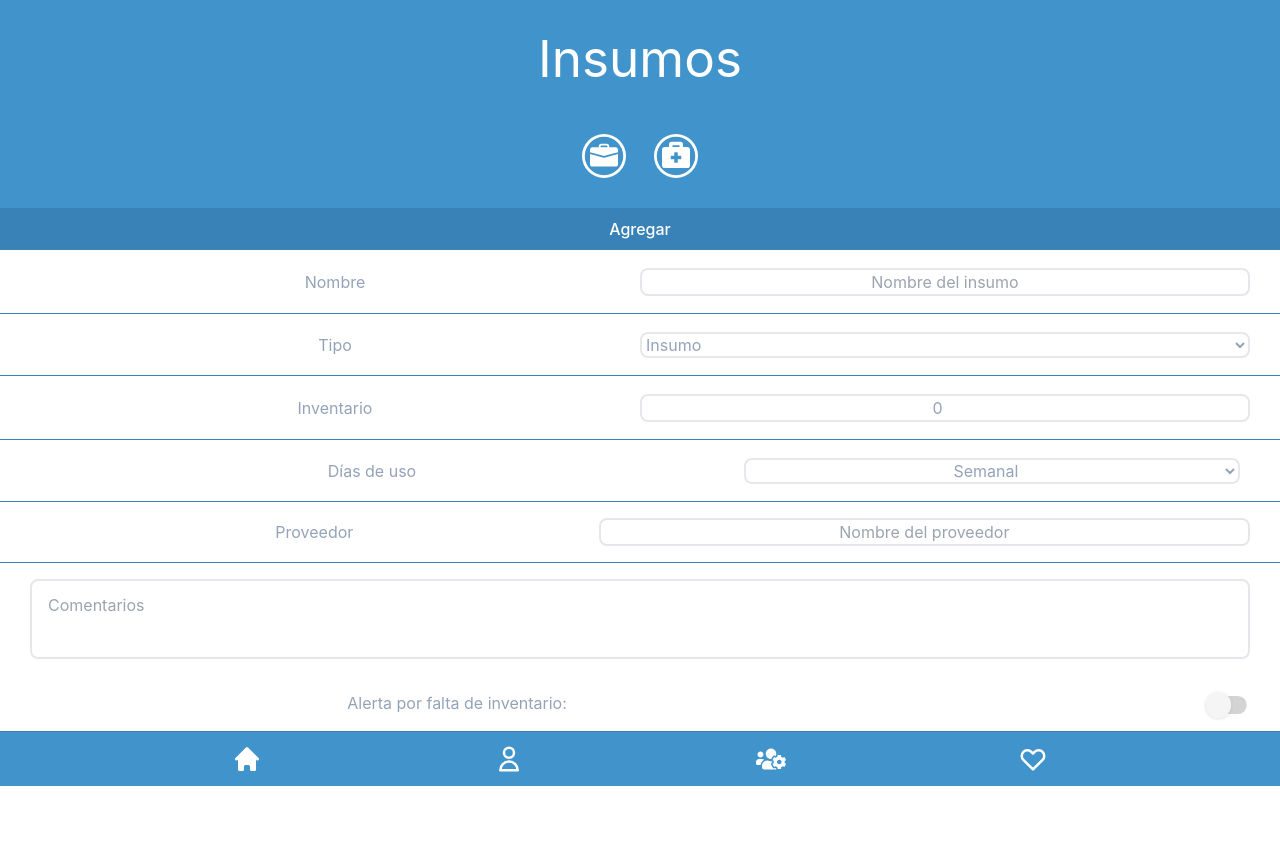
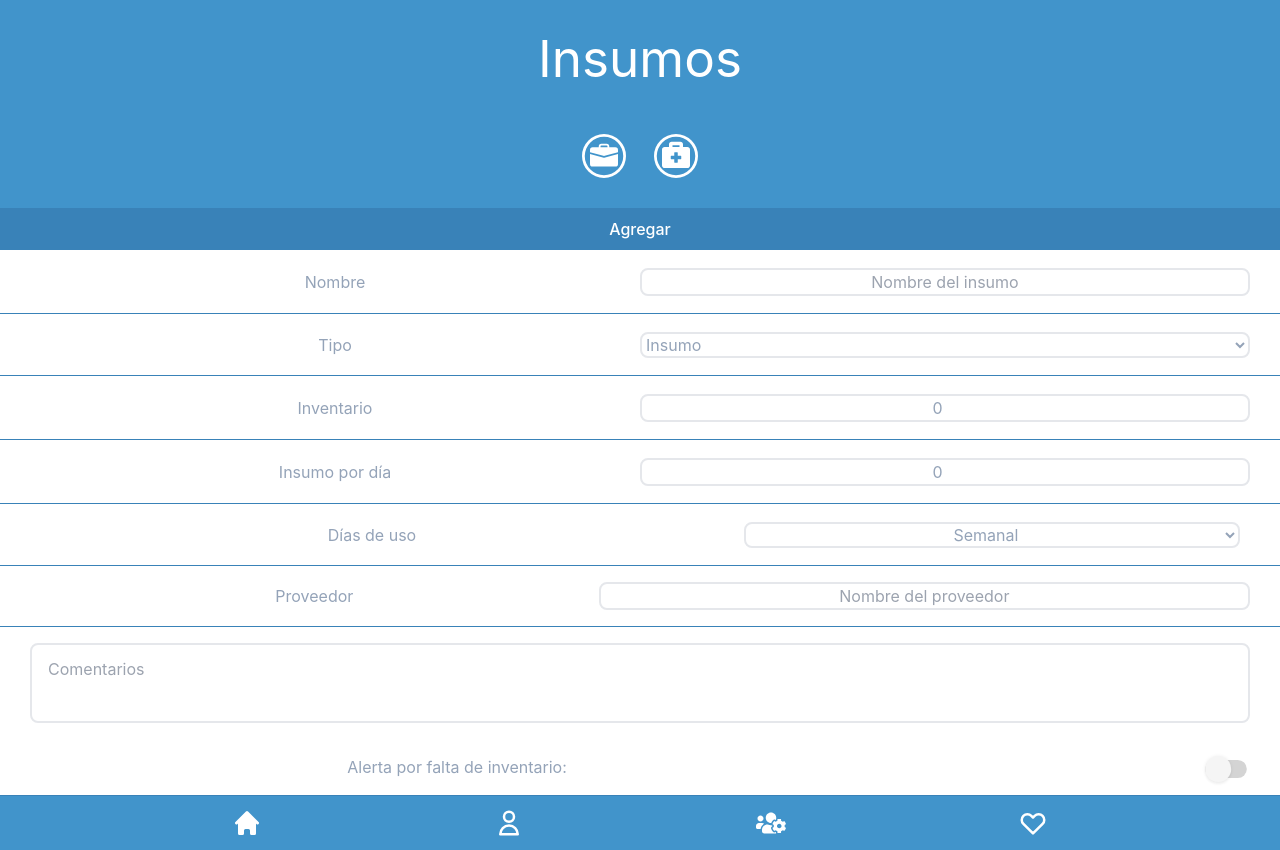
Before and after one commit to ArrascaetaFedericoIgnacio/SANVA-Proyect, a React (Vite) app in the folder client/: page /nuevoInsumo in a window 1280 px wide. Before the commit the page ends 800 px from the top, so only its background shows below. Built offline with nearby package versions, Linux system fonts and the light colour scheme.

Commit message:
Conditional rendering and conditional desabling

```diff
--- a/client/src/components/SuppliesForm.jsx
+++ b/client/src/components/SuppliesForm.jsx
@@ -1,7 +1,7 @@
-import React from 'react'
+import React, { useState } from 'react'
 import { Footer } from './footer.jsx'
 import { Link } from 'react-router-dom'
-import { Formik, Form, Field } from 'formik'
+import { Formik, Form, Field, FormikConsumer } from 'formik'
 import { useNavigate } from 'react-router'
 // import { BiPlusMedical } from 'react-icons/bi'
 import { BsBriefcaseFill, BsCircle } from 'react-icons/bs'
@@ -12,6 +12,7 @@ import axios from 'axios'
 const SuppliesForm = () => {
   const navigate = useNavigate()
 
+  const [type, setType] = useState('')
   const PostInfo = async (values) => {
     try {
       console.log(values)
@@ -59,25 +60,27 @@ const SuppliesForm = () => {
 
   return (
     <div>
-        <header className="w-screen h-52 bg-[#4194cb] text-white flex justify-center items-center flex-col">
-            <h1>Insumos</h1>
+        {/* <header className="w-screen h-52 bg-[#4194cb] text-white flex justify-center items-center flex-col"> */}
+          {/* <FormikConsumer>
+            {values.type === 'service' ? <h1>Servicios</h1> : <h1>Insumos</h1>}
+          </FormikConsumer>
             <div className="flex flex-row space-x-7 mt-12">
             <Link to="/serviceslist">
                 <div>
                 <BsCircle className="w-11 h-11"/>
                 <BsBriefcaseFill className="w-7 h-7 absolute -translate-y-[36px] translate-x-[8px]"/>
                 </div>
-            </Link>
-            {/* <Link to="/AllergiesForm"> */}
-                <div>
+            </Link> */}
+            {/* <Link to="/SuppliesForm"> */}
+                {/* <div>
                 <BsCircle className="w-11 h-11"/>
-                <FaBriefcaseMedical className="w-7 h-7 absolute -translate-y-[38px] translate-x-[8px]"/>
+                <FaBriefcaseMedical className="w-7 h-7 absolute -translate-y-[38px] translate-x-[8px]"/> */}
                 {/* <BiPlusMedical className="w-3 h-3 absolute text-black -translate-y-6 translate-x-5"/> */}
-                </div>
+                {/* </div> */}
             {/* </Link> */}
-            </div>
-        </header>
-        <main>
+            {/* </div> */}
+        {/* </header> */}
+        {/* <main> */}
         <Formik
         initialValues={{
           name: '',
@@ -91,8 +94,30 @@ const SuppliesForm = () => {
         }}
         onSubmit={HandleSubmit}
         validate={validateFields}>
-        {({ isSubmitting }) => (
-        <Form className="text-black bg-white">
+        {({ values, isSubmitting }) => (
+          <Form className="text-black bg-white">
+          <header className="w-screen h-52 bg-[#4194cb] text-white flex justify-center items-center flex-col">
+          <FormikConsumer>
+            {({ values }) => values.type === 'service' ? <h1>Servicios</h1> : <h1>Insumos</h1>}
+          </FormikConsumer>
+            <div className="flex flex-row space-x-7 mt-12">
+            <Link to="/serviceslist">
+                <div>
+                <BsCircle className="w-11 h-11"/>
+                <BsBriefcaseFill className="w-7 h-7 absolute -translate-y-[36px] translate-x-[8px]"/>
+                </div>
+            </Link>
+            {/* <Link to="/SuppliesForm"> */}
+                <div>
+                <BsCircle className="w-11 h-11"/>
+                <FaBriefcaseMedical className="w-7 h-7 absolute -translate-y-[38px] translate-x-[8px]"/>
+                {/* <BiPlusMedical className="w-3 h-3 absolute text-black -translate-y-6 translate-x-5"/> */}
+                </div>
+            {/* </Link> */}
+            </div>
+            </header>
+            <main>
+
             <div className='flex flex-col bg-[#58afdd] text-white bg-white'>
             <button className="py-2 w-full rounded-none text-white bg-[#3982b8]"
                     type="submit">
@@ -140,12 +165,32 @@ const SuppliesForm = () => {
 
                     <Field
                     name='inventory'
+                    disabled={values.type === 'service'}
                     >
                     {({ field, form: { touched, errors }, meta }) => (
                         <div className="border-b-[1.8px] border-[#3982b8]">
                         <div className="w-screen bg-white text-slate-400 py-[17.5px] flex justify-between px-[30px] items-center">
-                        <label className="w-[50%]">Inventario </label>
-                        <input type="number" className="bg-white w-[50%] text-center rounded-lg outline-none border-2 focus:border-sky-600 transition duration-200" placeholder="1" {...field}></input>
+                        {values.type === 'service' ? <label className="w-[50%] text-slate-300">Inventario </label> : <label className="w-[50%] text-slate-400">Inventario </label>}
+                        <input disabled={values.type === 'service'} type="number" className={values.type === 'inventario' ? 'bg-white w-[50%] text-center rounded-lg outline-none border-2 focus:border-sky-600 transition duration-200' : 'bg-white w-[50%] text-center rounded-lg outline-none border-2 focus:border-sky-600 transition duration-200 text-slate-3000'} placeholder='0' {...field}></input>
+                        {meta.touched && meta.error && (
+                            <div className='pt-2 text-red-600 font-semibold'>
+                            {meta.error}
+                            </div>
+                        )}
+                        </div>
+                        </div>
+                    )}
+                    </Field>
+
+                    <Field
+                    name='dailySupply'
+                    disabled={values.type === 'service'}
+                    >
+                    {({ field, form: { touched, errors }, meta }) => (
+                        <div className="border-b-[1.8px] border-[#3982b8]">
+                        <div className="w-screen bg-white text-slate-400 py-[17.5px] flex justify-between px-[30px] items-center">
+                        {values.type === 'service' ? <label className="w-[50%] text-slate-300">Insumo por día </label> : <label className="w-[50%] text-slate-400">Insumo por día </label>}
+                        <input disabled={values.type === 'service'} type="number" className={values.type === 'inventario' ? 'bg-white w-[50%] text-center rounded-lg outline-none border-2 focus:border-sky-600 transition duration-200' : 'bg-white w-[50%] text-center rounded-lg outline-none border-2 focus:border-sky-600 transition duration-200 text-slate-3000'} placeholder='0' {...field}></input>
                         {meta.touched && meta.error && (
                             <div className='pt-2 text-red-600 font-semibold'>
                             {meta.error}
@@ -158,12 +203,14 @@ const SuppliesForm = () => {
 
                     <Field
                     name='consumptionDays'
+                    disabled={values.type === 'service'}
+
                     >
                     {({ field, form: { touched, errors }, meta }) => (
                         <div className="border-b-[1.8px] border-[#3982b8]">
                         <div className="w-screen bg-white text-slate-400 py-[17.5px] flex justify-between items-center">
-                        <label className="w-[60%]">Días de uso </label>
-                        <select name="consumptionDays" className="w-[40%] mr-10 bg-white text-center rounded-lg outline-none border-2 focus:border-sky-600 transition duration-200" {...field}>
+                        {values.type === 'service' ? <label className="w-[60%] text-slate-300">Días de uso </label> : <label className="w-[60%] text-slate-400">Días de uso </label>}
+                        <select name="consumptionDays" disabled={values.type === 'service'} className="w-[40%] mr-10 bg-white text-center rounded-lg outline-none border-2 focus:border-sky-600 transition duration-200" {...field}>
                             <option value="oncePerWeek">Semanal</option>
                             <option value="oncePerThreeWeeks">Cada tres semanas</option>
                             <option value="oncePerFourWeeks">Cada cuatro semanas</option>
@@ -226,11 +273,12 @@ const SuppliesForm = () => {
                         {({ field, form: { touched, errors }, meta }) => (
                         <div className="border-b-[1.8px] border-[#3982b8]">
                         <div className="w-screen bg-white text-slate-400 py-[16px] flex justify-between px-[30px] items-center">
-                          <label className="w-[70%]">Alerta por falta de inventario: </label>
+                          {values.type === 'service' ? <label className="w-[70%] text-slate-300">Alerta por falta de inventario: </label> : <label className="w-[70%] text-slate-400">Alerta por falta de inventario: </label> }
                                 <input
                                   className={checkSwitch}
                                   type='checkbox'
                                   role="switch"
+                                  disabled={values.type === 'service'}
                                   // placeholder='Alerta por falta de inventario'
                                   {...field}
                                   style={{ scale: '1.3' }}
@@ -245,9 +293,9 @@ const SuppliesForm = () => {
                         )}
                     </Field>
                     </div>
+                </main>
                 </Form>)}
                 </Formik>
-        </main>
         <footer>
 
         <Footer/>
```
